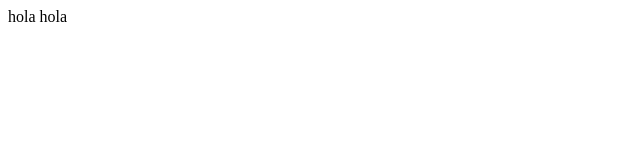
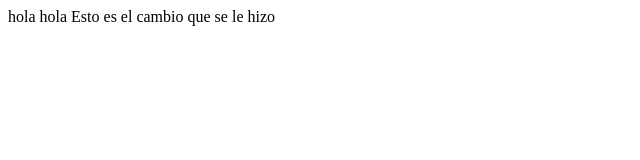
Before and after one commit to askerick/Abc, a plain HTML site: page app1/app1/index.html in a window 1280 px wide. Shown: the whole page, without its empty margins (0-640 px from the left). Drawn offline with Linux system fonts and the light colour scheme.

Commit message:
Segundo Commit

```diff
--- a/app1/app1/index.html
+++ b/app1/app1/index.html
@@ -5,5 +5,7 @@
 </head>
 <body>
     hola hola
+
+    Esto es el cambio que se le hizo
 </body>
 </html>
```
